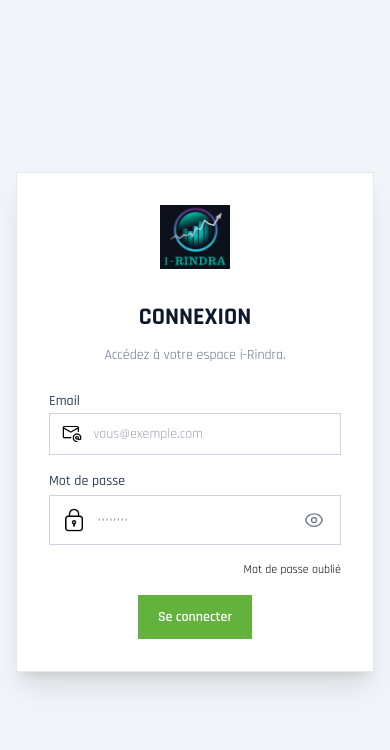
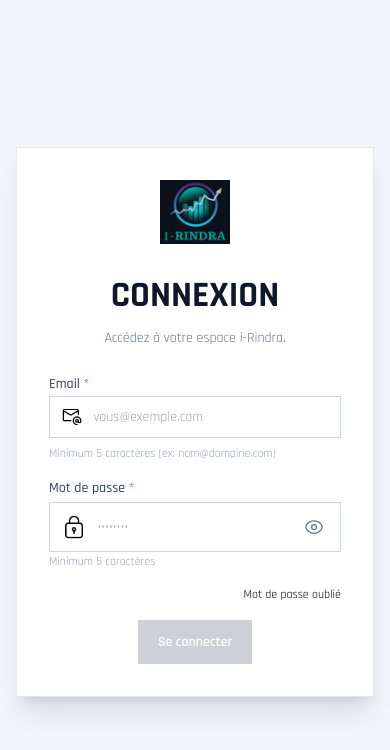
Before and after one commit to Genitah-JOBA/i-Rindra, a React (Vite) app in the folder frontend/: page /login in a window 390 px wide. Shown: the top 750 px of the page. Built offline with nearby package versions, Linux system fonts and the light colour scheme.

Commit message:
feat: enhance login form validation and user feedback

```diff
--- a/frontend/src/pages/Login.jsx
+++ b/frontend/src/pages/Login.jsx
@@ -13,11 +13,64 @@
   const [motDePasse, setMotDePasse] = useState("");
   const [erreur, setErreur] = useState("");
   const [enCours, setEnCours] = useState(false);
-  const [afficherMotDePasse, setAfficherMotDePasse] = useState(false); // Nouvel état
+  const [afficherMotDePasse, setAfficherMotDePasse] = useState(false);
+
+  // États pour la validation des champs
+  const [emailTouche, setEmailTouche] = useState(false);
+  const [motDePasseTouche, setMotDePasseTouche] = useState(false);
+
+  // Fonction de validation de l'email
+  const validerEmail = (email) => {
+    // Vérifier si l'email a au moins 5 caractères (4 + 1 pour @)
+    if (email.length < 5) {
+      return "L'email doit contenir au moins 5 caractères";
+    }
+    // Vérifier le format email basique
+    const emailRegex = /^[^\s@]+@[^\s@]+\.[^\s@]+$/;
+    if (!emailRegex.test(email)) {
+      return "Veuillez entrer un email valide (ex: nom@domaine.com)";
+    }
+    return "";
+  };
+
+  // Fonction de validation du mot de passe
+  const validerMotDePasse = (motDePasse) => {
+    if (motDePasse.length <= 4) {
+      return "Le mot de passe doit contenir au moins 5 caractères";
+    }
+    return "";
+  };
+
+  // Obtenir les messages d'erreur
+  const erreurEmail = emailTouche ? validerEmail(email) : "";
+  const erreurMotDePasse = motDePasseTouche ? validerMotDePasse(motDePasse) : "";
+
+  // Vérifier si le formulaire est valide
+  const estFormulaireValide = () => {
+    return (
+      email.length >= 5 &&
+      validerEmail(email) === "" &&
+      motDePasse.length > 4 &&
+      validerMotDePasse(motDePasse) === ""
+    );
+  };
 
   const handleSubmit = async (e) => {
     e.preventDefault();
     setErreur("");
+
+    // Valider tous les champs avant soumission
+    setEmailTouche(true);
+    setMotDePasseTouche(true);
+
+    const emailErr = validerEmail(email);
+    const mdpErr = validerMotDePasse(motDePasse);
+
+    if (emailErr || mdpErr) {
+      setErreur("Veuillez corriger les erreurs du formulaire");
+      return;
+    }
+
     setEnCours(true);
     try {
       const { user } = await login(email, motDePasse);
@@ -42,8 +95,8 @@
   };
 
   return (
-    <div className="flex min-h-screen items-center justify-center bg-slate-100 p-4">
-      <div className="grid w-full max-w-4xl overflow-hidden bg-white shadow-xl md:grid-cols-2">
+    <div className="flex min-h-screen items-center justify-center bg-slate-100 p-4 animate__animated animate__backInDown">
+      <div className="grid w-full max-w-5xl overflow-hidden bg-white shadow-xl md:grid-cols-2">
         {/* COLONNE GAUCHE : formulaire */}
         <div className="flex flex-col justify-center p-8 sm:p-12 border">
           {/* Logo visible surtout en mobile (le panneau de droite est masqué) */}
@@ -53,7 +106,7 @@
             className="mb-6 h-16 w-auto self-center md:hidden"
           />
 
-          <h1 className="mb-1 text-2xl font-bold text-slate-900 text-center py-2">CONNEXION</h1>
+          <h1 className="mb-1 text-4xl font-bold text-slate-900 text-center py-2">CONNEXION</h1>
           <p className="mb-6 text-sm text-slate-500 text-center">
             Accédez à votre espace i-Rindra.
           </p>
@@ -64,40 +117,78 @@
             </div>
           )}
 
-          <form onSubmit={handleSubmit} className="space-y-4">
+          <form onSubmit={handleSubmit} className="space-y-4" noValidate>
             <div>
               <label className="mb-1 text-sm font-medium text-slate-700">
-                Email
+                Email <span className="text-red-500">*</span>
               </label>
-              <div className="flex gap-1 block mb-2 w-full border border-slate-300 px-3 py-2.5 text-sm transition focus:border-[#00B2A0] focus:ring-2 focus:ring-[#00B2A0]/30">
+              <div className={`flex gap-1 block mb-2 w-full border px-3 py-2.5 text-sm transition focus:ring-2 ${
+                emailTouche && erreurEmail
+                  ? "border-red-500 focus:border-red-500 focus:ring-red-500/30"
+                  : emailTouche && !erreurEmail
+                  ? "border-green-500 focus:border-green-500 focus:ring-green-500/30"
+                  : "border-slate-300 focus:border-[#00B2A0] focus:ring-[#00B2A0]/30"
+              }`}>
                 <img src="/adresse.png" alt="email" className="w-5" />
                 <input
                   type="email"
                   value={email}
-                  onChange={(e) => setEmail(e.target.value)}
+                  onChange={(e) => {
+                    setEmail(e.target.value);
+                    if (emailTouche) setEmailTouche(true);
+                  }}
+                  onBlur={() => setEmailTouche(true)}
                   required
                   autoComplete="email"
                   placeholder="  vous@exemple.com"
                   className="w-full bg-transparent outline-none"
+                  minLength={5}
                 />
+                {emailTouche && !erreurEmail && email.length > 0 && (
+                  <svg className="w-5 h-5 text-green-500" fill="none" stroke="currentColor" viewBox="0 0 24 24">
+                    <path strokeLinecap="round" strokeLinejoin="round" strokeWidth={2} d="M5 13l4 4L19 7" />
+                  </svg>
+                )}
               </div>
+              {emailTouche && erreurEmail && (
+                <p className="mt-1 text-xs text-red-500">{erreurEmail}</p>
+              )}
+              <p className="mt-0.5 text-xs text-slate-400">
+                Minimum 5 caractères (ex: nom@domaine.com)
+              </p>
             </div>
 
             <div>
               <label className="mb-1 block text-sm font-medium text-slate-700">
-                Mot de passe
+                Mot de passe <span className="text-red-500">*</span>
               </label>
-              <div className="flex items-center gap-1 w-full border border-slate-300 px-3 py-2.5 text-sm outline-none transition focus:border-[#00B2A0] focus:ring-2 focus:ring-[#00B2A0]/30">
+              <div className={`flex items-center gap-1 w-full border px-3 py-2.5 text-sm outline-none transition focus:ring-2 ${
+                motDePasseTouche && erreurMotDePasse
+                  ? "border-red-500 focus:border-red-500 focus:ring-red-500/30"
+                  : motDePasseTouche && !erreurMotDePasse
+                  ? "border-green-500 focus:border-green-500 focus:ring-green-500/30"
+                  : "border-slate-300 focus:border-[#00B2A0] focus:ring-[#00B2A0]/30"
+              }`}>
                 <img src="/fermer-a-cle.png" alt="email" className="w-6" />
                 <input
                   type={afficherMotDePasse ? "text" : "password"}
                   value={motDePasse}
-                  onChange={(e) => setMotDePasse(e.target.value)}
+                  onChange={(e) => {
+                    setMotDePasse(e.target.value);
+                    if (motDePasseTouche) setMotDePasseTouche(true);
+                  }}
+                  onBlur={() => setMotDePasseTouche(true)}
                   required
                   autoComplete="current-password"
                   placeholder="  ••••••••"
                   className="w-full bg-transparent outline-none"
+                  minLength={5}
                 />
+                {motDePasseTouche && !erreurMotDePasse && motDePasse.length > 0 && (
+                  <svg className="w-5 h-5 text-green-500" fill="none" stroke="currentColor" viewBox="0 0 24 24">
+                    <path strokeLinecap="round" strokeLinejoin="round" strokeWidth={2} d="M5 13l4 4L19 7" />
+                  </svg>
+                )}
                 {/* Bouton pour afficher/masquer le mot de passe */}
                 <button
                   type="button"
@@ -106,7 +197,6 @@
                   aria-label={afficherMotDePasse ? "Masquer le mot de passe" : "Afficher le mot de passe"}
                 >
                   {afficherMotDePasse ? (
-                    // Icône "œil barré" (masquer)
                     <svg
                       xmlns="http://www.w3.org/2000/svg"
                       fill="none"
@@ -122,7 +212,6 @@
                       />
                     </svg>
                   ) : (
-                    // Icône "œil" (afficher)
                     <svg
                       xmlns="http://www.w3.org/2000/svg"
                       fill="none"
@@ -145,6 +234,12 @@
                   )}
                 </button>
               </div>
+              {motDePasseTouche && erreurMotDePasse && (
+                <p className="mt-1 text-xs text-red-500">{erreurMotDePasse}</p>
+              )}
+              <p className="mt-0.5 text-xs text-slate-400">
+                Minimum 5 caractères
+              </p>
             </div>
 
             <div className="block mx-auto text-right transition hover:text-[#ff0040] cursor-pointer text-[12px]">
@@ -153,8 +248,12 @@
 
             <button
               type="submit"
-              disabled={enCours}
-              className="block mx-auto bg-[#63B23E] py-3 px-5 text-sm font-semibold text-white transition hover:bg-[#3F894E] disabled:opacity-50"
+              disabled={enCours || !estFormulaireValide()}
+              className={`block mx-auto py-3 px-5 text-sm font-semibold text-white transition disabled:opacity-50 ${
+                estFormulaireValide()
+                  ? "bg-[#63B23E] hover:bg-[#3F894E] cursor-pointer"
+                  : "bg-gray-400 cursor-not-allowed"
+              }`}
             >
               {enCours ? "Connexion…" : "Se connecter"}
             </button>
```
